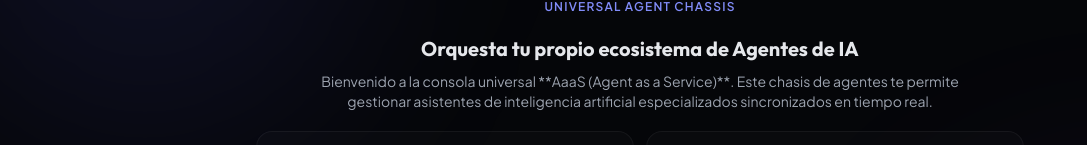
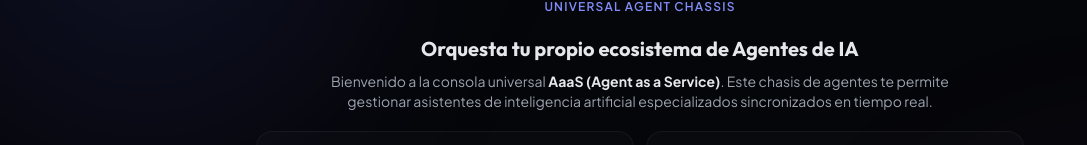
Before and after one commit to MoritaaGit/agentesAaaS, a website: page index.html in a window 1280 px wide. Shown: the part 224-369 px from the top of the page, without its empty margins (0-1087 px from the left). Drawn offline with nearby package versions, Linux system fonts and the light colour scheme.

Commit message:
Corrige el texto en negrita en la landing page

```diff
--- a/index.html
+++ b/index.html
@@ -366,7 +366,7 @@
           Orquesta tu propio ecosistema de Agentes de IA
         </h2>
         <p class="text-gray-400 text-xs md:text-sm leading-relaxed">
-          Bienvenido a la consola universal **AaaS (Agent as a Service)**. Este chasis de agentes te permite gestionar asistentes de inteligencia artificial especializados sincronizados en tiempo real.
+          Bienvenido a la consola universal <strong class="text-gray-200 font-bold">AaaS (Agent as a Service)</strong>. Este chasis de agentes te permite gestionar asistentes de inteligencia artificial especializados sincronizados en tiempo real.
         </p>
       </div>
 
```
